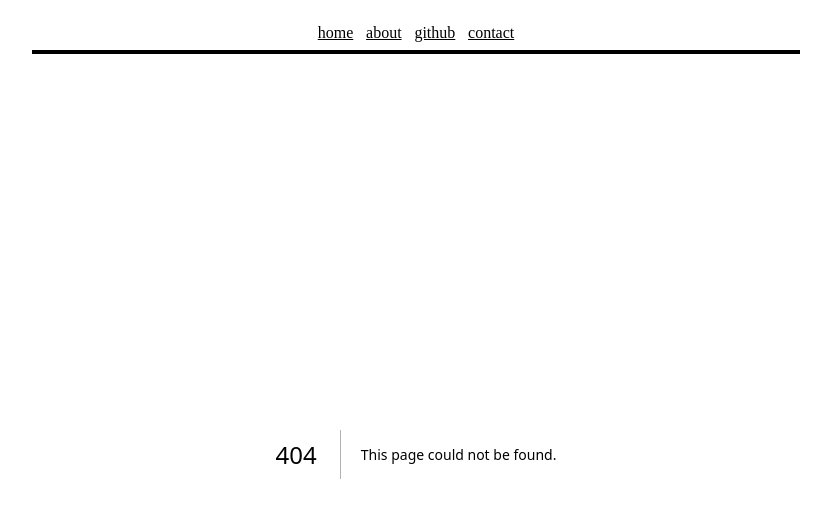
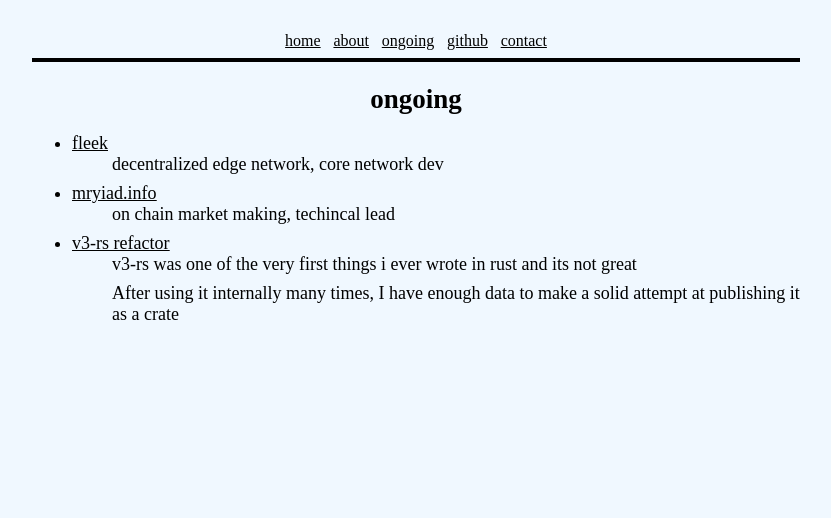
Before and after one commit to nhtyy/push0dev, a Next.js app: page /ongoing in a window 1280 px wide. Before the commit this address had no page. Shown: the top 518 px of the page, without its empty margins (224-1055 px from the left). Built offline with nearby package versions, Linux system fonts and the light colour scheme.

Commit message:
feat: ongoing page

```diff
--- a/src/componets/intro_text.tsx
+++ b/src/componets/intro_text.tsx
@@ -10,6 +10,9 @@ export default function IntroText() {
       <Link href="/about" className={"hover-red"}>
         about
       </Link>
+      <Link href="/ongoing" className={"hover-red"}>
+        ongoing
+      </Link>
       <a href="https://github.com/nhtyy" className={"hover-red"}>
         github
       </a>
--- a/src/pages/about.tsx
+++ b/src/pages/about.tsx
@@ -4,11 +4,8 @@ export default function About() {
       <h2 className="about-tag" style={{ marginBottom: "0" }}>
         about me
       </h2>
-      {/* <hr
-        style={{ backgroundColor: "black", opacity: "100", height: "1px" }}
-      ></hr> */}
       <h4 style={{ fontWeight: "normal" }}>
-        i write rust and solidity occasionally, counts on fingers
+        rust and ethereum, counts on fingers
         <br />
       </h4>
     </div>
--- /dev/null
+++ b/src/pages/ongoing.tsx
@@ -0,0 +1,66 @@
+export default function Contact() {
+  return (
+    <div className="about">
+      <h2 className="about-tag" style={{ marginBottom: "0" }}>
+        ongoing
+      </h2>
+
+      {makeList([
+        {
+          item: "fleek",
+          link: "https://fleek.xyz",
+          description: "decentralized edge network, core network dev",
+        },
+        {
+          item: "mryiad.info",
+          link: "https://myriad.info",
+          description: "on chain market making, techincal lead",
+        },
+        {
+          item: "v3-rs refactor",
+          link: "https://github.com/nhtyy/v3-rs",
+          description: [
+            "v3-rs was one of the very first things i ever wrote in rust and its not great",
+            "After using it internally many times, I have enough data to make a solid attempt at publishing it as a crate",
+          ],
+        },
+      ])}
+    </div>
+  );
+}
+
+function makeList(
+  items: {
+    item: string;
+    link: string;
+    description: string[] | string;
+  }[]
+) {
+  // make sure items are in the correct format
+  items = items.map((item) => {
+    if (typeof item.description === "string") {
+      item.description = [item.description];
+    }
+
+    return item;
+  });
+
+  return (
+    <ul style={{ textAlign: "left" }}>
+      {items.map((item, i) => (
+        <li key={i}>
+          <a href={item.link}>
+            <u>{item.item}</u>
+          </a>
+          <ul style={{ textAlign: "left" }}>
+            {(item.description as string[]).map((description, i) => (
+              <li key={i} style={{ listStyle: "none", paddingBottom: "1vh" }}>
+                {description}
+              </li>
+            ))}
+          </ul>
+        </li>
+      ))}
+    </ul>
+  );
+}
```
